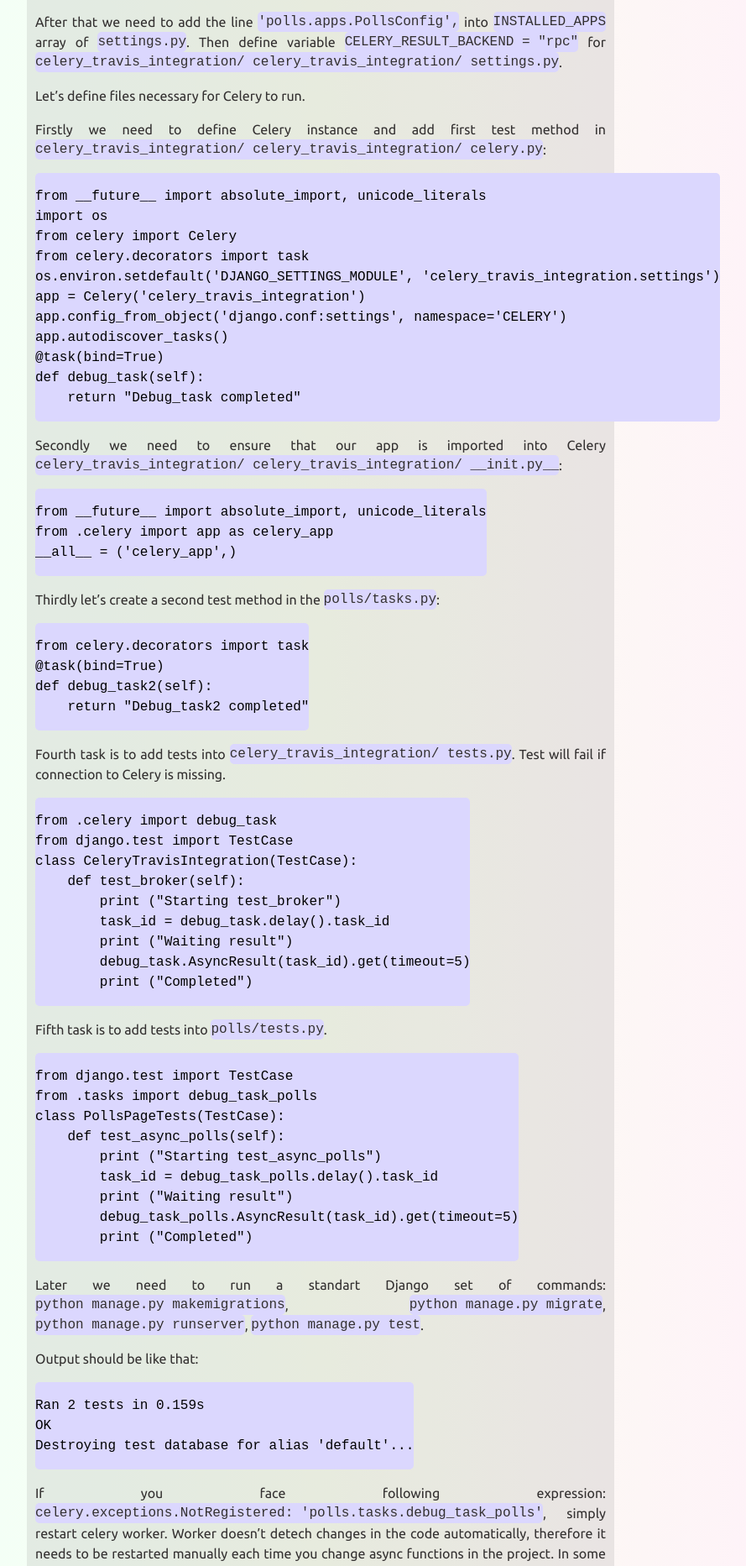
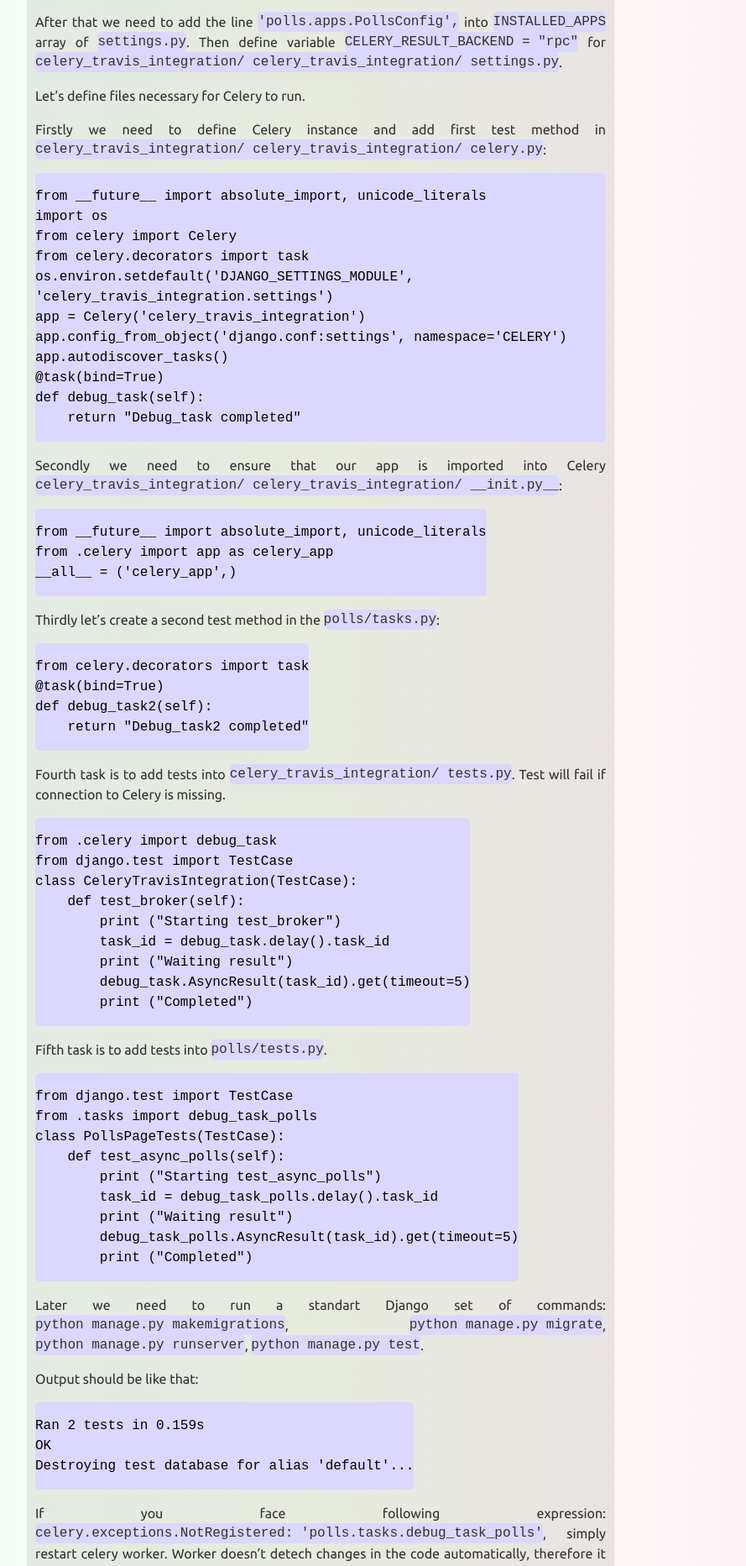
Before and after one commit to sashabrava/sashabrava.github.io, a Jekyll site: the page built from _posts/2019-08-01-celery-travis-integration.markdown, in a window 1280 px wide. Shown: the part 452-2317 px from the top of the page at 84% size, without its empty margins (258-1147 px from the left). Built offline with Jekyll 4.4.1, drawn with Linux system fonts in a browser that asks for light colours; comment, search, counter and statistics services are not loaded.

Commit message:
Fix multiline code view for GitHub pages

```diff
--- a/assets/css/styles.css
+++ b/assets/css/styles.css
@@ -107,3 +107,8 @@ white-space: pre-wrap;
 display: inline-block;
 vertical-align: bottom;
 }
+
+/*  fixing multiline code for github pages */
+div.highlighter-rouge > div.highlight > pre.highlight {
+white-space: pre-wrap;
+}
```
